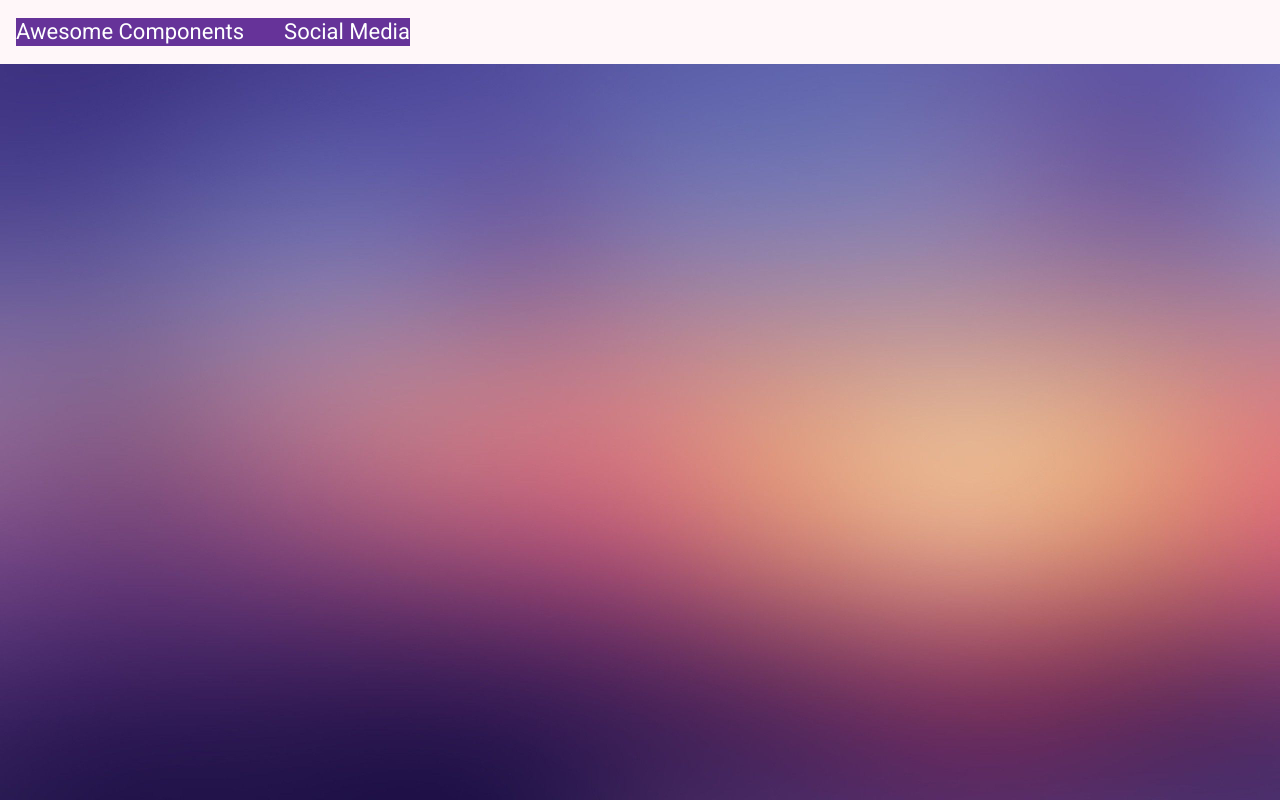
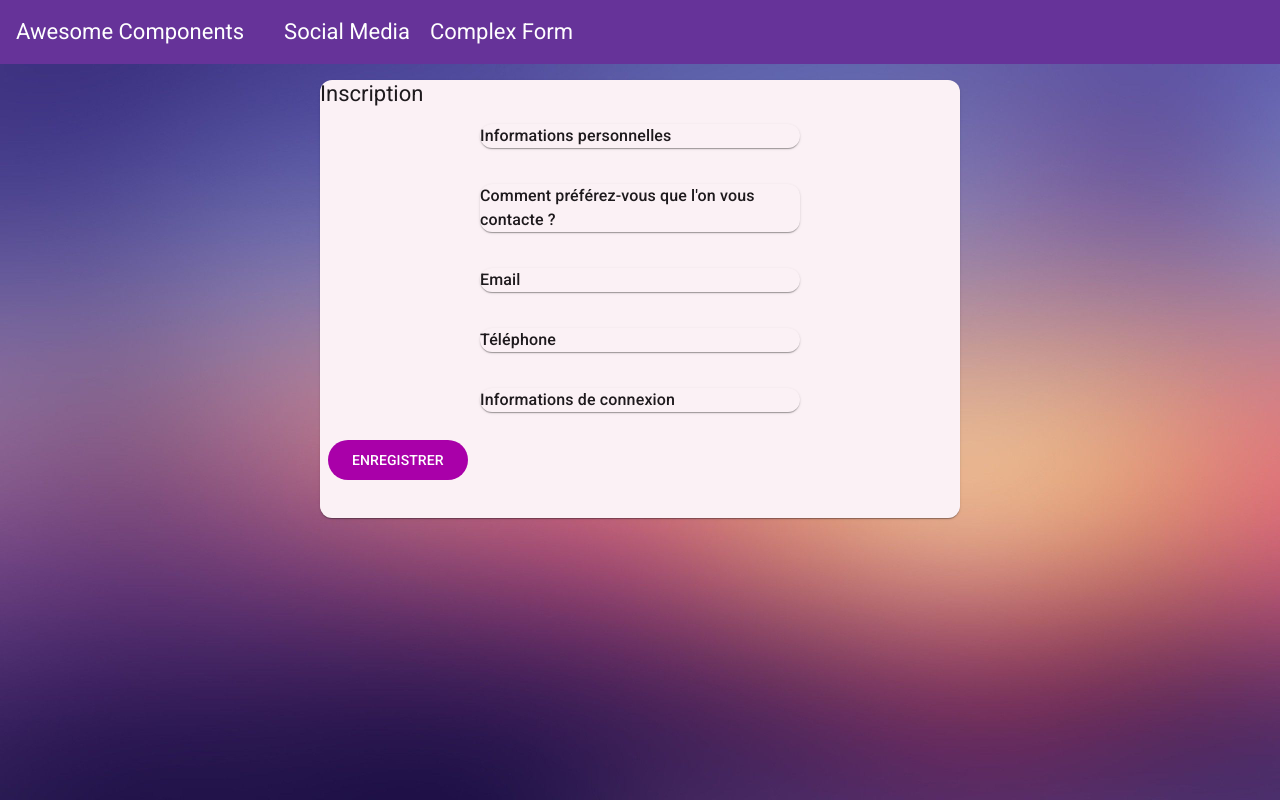
Before and after one commit to afthegamer/awesome-components, an Angular app: page /complex-form in a window 1280 px wide. Before the commit this address led to /. Built offline with nearby package versions, Linux system fonts and the light colour scheme; no server answers.

Commit message:
chore: add complex-form feature with routing, components, services, and styles

```diff
--- a/src/app/app.config.ts
+++ b/src/app/app.config.ts
@@ -4,6 +4,7 @@ import { provideHttpClient } from '@angular/common/http';
 import { provideAnimations } from '@angular/platform-browser/animations';
 
 import { routes } from './app.routes';
+import { provideAnimationsAsync } from '@angular/platform-browser/animations/async';
 
 export const appConfig: ApplicationConfig = {
   providers: [
@@ -12,5 +13,6 @@ export const appConfig: ApplicationConfig = {
     // ...CORE_PROVIDERS,
     provideHttpClient(),
     provideAnimations(),
+    provideAnimationsAsync(),
   ],
 };
--- a/src/app/app.routes.ts
+++ b/src/app/app.routes.ts
@@ -2,10 +2,18 @@ import { Routes } from '@angular/router';
 
 export const routes: Routes = [
   { path: '', redirectTo: 'social-media', pathMatch: 'full' },
+
   {
     path: 'social-media',
     loadChildren: () =>
       import('./features/social-media/social-media.routes').then((m) => m.SOCIAL_MEDIA_ROUTES),
   },
+
+  {
+    path: 'complex-form',
+    loadChildren: () =>
+      import('./features/complex-form/complex-form.routes').then((m) => m.COMPLEX_FORM_ROUTES),
+  },
+
   { path: '**', redirectTo: 'social-media' },
 ];
--- /dev/null
+++ b/src/app/features/complex-form/complex-form.routes.ts
@@ -0,0 +1,11 @@
+import { Routes } from '@angular/router';
+import { ComplexFormService } from './services/complex-form.service';
+
+export const COMPLEX_FORM_ROUTES: Routes = [
+  {
+    path: '',
+    providers: [ComplexFormService], // scope du service à la feature
+    loadComponent: () =>
+      import('./components/complex-form/complex-form').then((m) => m.ComplexForm),
+  },
+];
--- /dev/null
+++ b/src/app/features/complex-form/components/complex-form/complex-form.html
@@ -0,0 +1,31 @@
+<mat-card [formGroup]="mainForm" class="main-form">
+  <mat-card-title>Inscription</mat-card-title>
+
+  <mat-card class="form-card">
+    <mat-card-subtitle>Informations personnelles</mat-card-subtitle>
+  </mat-card>
+
+  <mat-card class="form-card">
+    <mat-card-subtitle>Comment préférez-vous que l'on vous contacte ?</mat-card-subtitle>
+  </mat-card>
+
+  <mat-card class="form-card">
+    <mat-card-subtitle>Email</mat-card-subtitle>
+  </mat-card>
+
+  <mat-card class="form-card">
+    <mat-card-subtitle>Téléphone</mat-card-subtitle>
+  </mat-card>
+
+  <mat-card class="form-card">
+    <mat-card-subtitle>Informations de connexion</mat-card-subtitle>
+  </mat-card>
+
+  @if (mainForm.valid) {
+    <mat-card-actions>
+      <button (click)="onSubmitForm()" color="primary" mat-flat-button type="button">
+        ENREGISTRER
+      </button>
+    </mat-card-actions>
+  }
+</mat-card>
--- /dev/null
+++ b/src/app/features/complex-form/components/complex-form/complex-form.scss
@@ -0,0 +1,53 @@
+mat-form-field {
+  width: 45%;
+  &.full-width {
+    width: 80%;
+    margin-left: 10%;
+  }
+}
+
+.form-row {
+  display: flex;
+  justify-content: space-between;
+  align-items: center;
+}
+
+.form-card {
+  margin: 20px 0;
+}
+
+.mat-radio-button ~ .mat-radio-button {
+  margin-left: 16px;
+}
+
+mat-card-actions {
+  text-align: center;
+}
+mat-card {
+  margin-left: 25% !important;
+  margin-right: 25% !important;
+  margin-top: 1rem !important;
+}
+
+.main-form {
+  padding-bottom: 30px;
+  position: relative;
+}
+
+.loading {
+  position: absolute;
+  top: -10px;
+  bottom: -10px;
+  left: -10px;
+  right: -10px;
+  height: inherit;
+  z-index: 10;
+  backdrop-filter: blur(5px);
+  display: flex;
+  justify-content: center;
+  align-items: center;
+}
+
+.error-text {
+  color: red;
+}
--- /dev/null
+++ b/src/app/features/complex-form/components/complex-form/complex-form.ts
@@ -0,0 +1,45 @@
+import { Component, inject, OnInit } from '@angular/core';
+import { FormBuilder, FormGroup, ReactiveFormsModule } from '@angular/forms';
+
+// Angular Material (imports directs, comme tu le veux)
+import { MatCardModule } from '@angular/material/card';
+import { MatButtonModule } from '@angular/material/button';
+import { MatFormFieldModule } from '@angular/material/form-field';
+import { MatInputModule } from '@angular/material/input';
+import { MatCheckboxModule } from '@angular/material/checkbox';
+import { MatRadioModule } from '@angular/material/radio';
+
+@Component({
+  selector: 'app-complex-form',
+  standalone: true,
+  imports: [
+    ReactiveFormsModule,
+
+    MatCardModule,
+    MatButtonModule,
+    MatFormFieldModule,
+    MatInputModule,
+    MatCheckboxModule,
+    MatRadioModule,
+  ],
+  templateUrl: './complex-form.html',
+  styleUrl: './complex-form.scss',
+})
+export class ComplexForm implements OnInit {
+  mainForm!: FormGroup;
+  personalInfoForm!: FormGroup;
+
+  private readonly fb = inject(FormBuilder);
+
+  ngOnInit(): void {
+    this.initMainForm();
+  }
+
+  onSubmitForm(): void {
+    // sera implémenté plus tard dans le cours
+  }
+
+  private initMainForm(): void {
+    this.mainForm = this.fb.group({});
+  }
+}
--- /dev/null
+++ b/src/app/features/complex-form/services/complex-form.service.ts
@@ -0,0 +1,19 @@
+import { inject, Injectable } from '@angular/core';
+import { HttpClient } from '@angular/common/http';
+import { Observable, of } from 'rxjs';
+import { catchError, delay, map } from 'rxjs/operators';
+import { environment } from '../../../../environments/environment';
+import { ComplexFormValue } from '../models/complex-form-value.model';
+
+@Injectable()
+export class ComplexFormService {
+  private readonly http = inject(HttpClient);
+
+  saveUserInfo(formValue: ComplexFormValue): Observable<boolean> {
+    return this.http.post(`${environment.apiUrl}/users`, formValue).pipe(
+      map(() => true),
+      delay(1000),
+      catchError(() => of(false).pipe(delay(1000))),
+    );
+  }
+}
--- a/src/app/shared/ui/header/header.html
+++ b/src/app/shared/ui/header/header.html
@@ -2,5 +2,6 @@
   <span>Awesome Components</span>
   <ul>
     <li><a routerLink="/social-media">Social Media</a></li>
+    <li><a routerLink="/complex-form">Complex Form</a></li>
   </ul>
 </mat-toolbar>
--- a/src/app/shared/ui/header/header.scss
+++ b/src/app/shared/ui/header/header.scss
@@ -3,8 +3,9 @@ ul {
 }
 li {
   display: inline-block;
+  margin-right: 20px;
 }
-* {
+mat-toolbar {
   background-color: rebeccapurple;
   color: white;
 }
```
Also changed, not shown: src/app/features/complex-form/models/complex-form-value.model.ts (added, +21 -0 lines).
